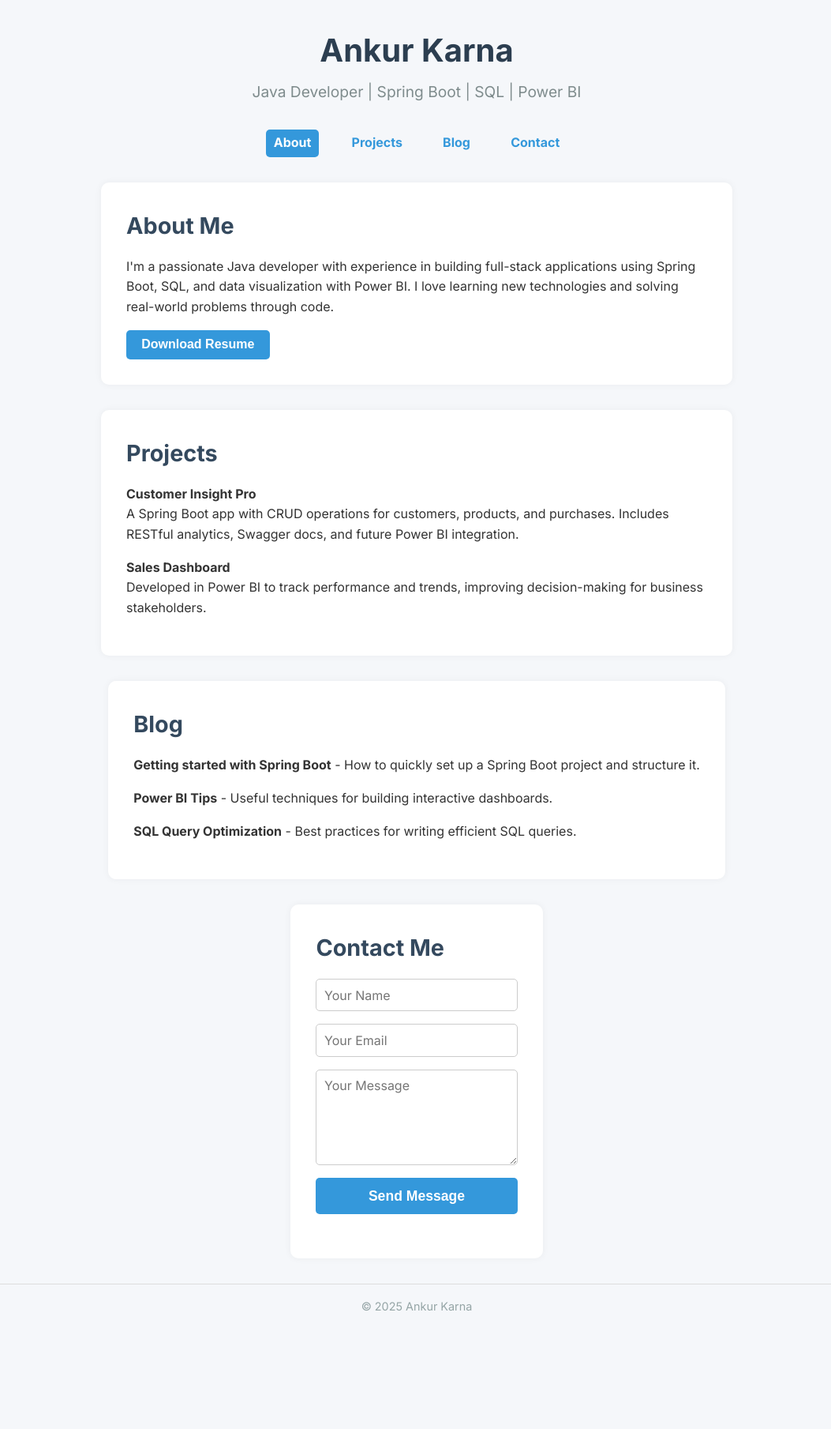
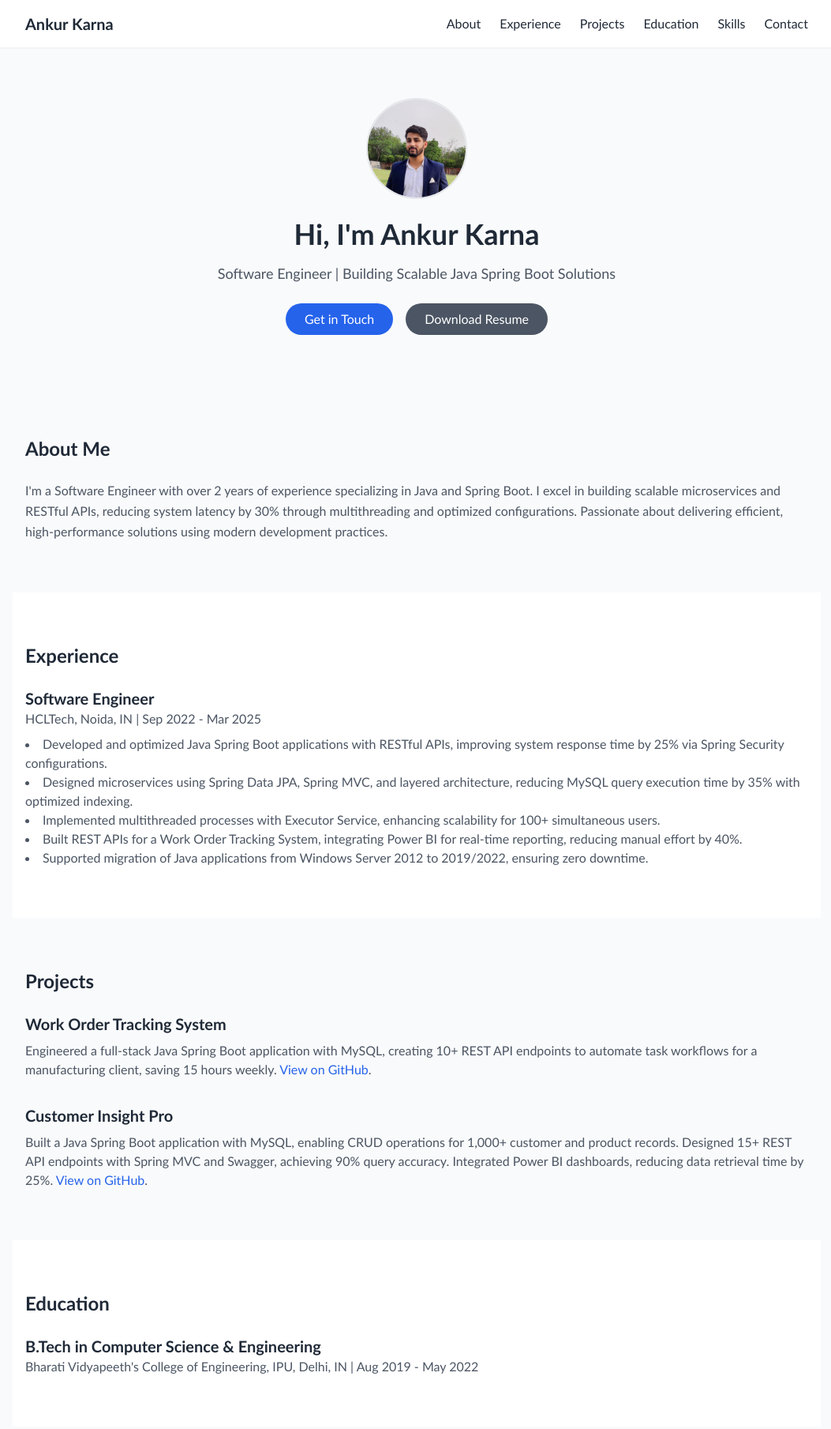
Before and after one commit to ankurkarna/ankurkarna.github.io, a plain HTML site: page index.html in a window 1280 px wide. Shown: the top 1809 px of the page at 79% size, without its empty margins (112-1165 px from the left). Before the commit the page ends 1697 px from the top, so only its background shows below. Drawn offline with nearby package versions, Linux system fonts and the light colour scheme; a web font is replaced by a local one.

Commit message:
Update index.html

```diff
--- a/index.html
+++ b/index.html
@@ -1,282 +1,232 @@
 <!DOCTYPE html>
 <html lang="en">
 <head>
-  <meta charset="UTF-8" />
-  <meta name="viewport" content="width=device-width, initial-scale=1" />
-  <title>Ankur Karna | Java Developer</title>
-  <link href="https://fonts.googleapis.com/css2?family=Inter:wght@400;700&display=swap" rel="stylesheet" />
+  <meta charset="UTF-8">
+  <meta name="viewport" content="width=device-width, initial-scale=1.0">
+  <title>Ankur Karna - Software Engineer Portfolio</title>
+  <script src="https://cdn.tailwindcss.com"></script>
+  <link href="https://fonts.googleapis.com/css2?family=Calibri:wght@400;600;700&display=swap" rel="stylesheet">
   <style>
-    /* Reset and basics */
-    * {
-      margin: 0; padding: 0; box-sizing: border-box;
+    body { font-family: 'Calibri', sans-serif; }
+    html { scroll-behavior: smooth; }
+    #back-to-top {
+      position: fixed;
+      bottom: 20px;
+      right: 20px;
+      background-color: #2563eb;
+      color: white;
+      width: 40px;
+      height: 40px;
+      border-radius: 50%;
+      display: flex;
+      align-items: center;
+      justify-content: center;
+      opacity: 0;
+      transition: opacity 0.3s;
     }
-    body {
-      font-family: 'Inter', sans-serif;
-      background-color: #f5f7fa;
-      color: #333;
-      line-height: 1.6;
-      padding: 2rem;
-      min-height: 100vh;
-      display: flex;
-      flex-direction: column;
-    }
-    a {
-      color: #3498db;
-      text-decoration: none;
-      transition: color 0.3s ease;
-    }
-    a:hover, button:hover {
-      color: #1d6fa5;
-      cursor: pointer;
-    }
-    header {
-      text-align: center;
-      margin-bottom: 2rem;
-    }
-    h1 {
-      font-size: 2.5rem;
-      color: #2c3e50;
-      margin-bottom: 0.3rem;
-    }
-    p.subtitle {
-      font-size: 1.2rem;
-      color: #7f8c8d;
-      font-weight: 500;
-    }
-    nav {
-      display: flex;
-      justify-content: center;
-      gap: 2rem;
-      margin-bottom: 2rem;
-      flex-wrap: wrap;
-    }
-    nav a {
-      font-weight: 600;
-      font-size: 1rem;
-      padding: 0.3rem 0.6rem;
-      border-radius: 5px;
-      user-select: none;
-    }
-    nav a.active {
-      background-color: #3498db;
-      color: white;
-    }
-    section {
-      max-width: 800px;
-      margin: auto;
-      background: white;
-      padding: 2rem;
-      border-radius: 10px;
-      box-shadow: 0 0 10px rgba(0,0,0,0.05);
-      margin-bottom: 2rem;
-      opacity: 0;
-      transform: translateY(20px);
-      transition: opacity 0.6s ease, transform 0.6s ease;
-    }
-    section.visible {
-      opacity: 1;
-      transform: translateY(0);
-    }
-    h2 {
-      font-size: 1.8rem;
-      margin-bottom: 1rem;
-      color: #34495e;
-    }
-    ul {
-      list-style: none;
-      padding-left: 0;
-    }
-    li {
-      margin-bottom: 1rem;
-      font-weight: 500;
-    }
-    button.download-btn {
-      background-color: #3498db;
-      border: none;
-      color: white;
-      padding: 0.6rem 1.2rem;
-      border-radius: 5px;
-      font-weight: 600;
-      font-size: 1rem;
-      margin-top: 1rem;
-      user-select: none;
-      transition: background-color 0.3s ease;
-    }
-    button.download-btn:hover {
-      background-color: #1d6fa5;
-      cursor: pointer;
-    }
-    form {
-      display: flex;
-      flex-direction: column;
-      gap: 1rem;
-    }
-    input, textarea {
-      padding: 0.6rem;
-      border: 1px solid #ccc;
-      border-radius: 5px;
-      font-family: inherit;
-      font-size: 1rem;
-      resize: vertical;
-    }
-    input:focus, textarea:focus {
-      outline: none;
-      border-color: #3498db;
-      box-shadow: 0 0 5px rgba(52, 152, 219, 0.5);
-    }
-    button.submit-btn {
-      background-color: #3498db;
-      border: none;
-      color: white;
-      padding: 0.8rem 1.4rem;
-      border-radius: 5px;
-      font-weight: 600;
-      font-size: 1.1rem;
-      user-select: none;
-      transition: background-color 0.3s ease;
-    }
-    button.submit-btn:hover {
-      background-color: #1d6fa5;
-      cursor: pointer;
-    }
-    .message {
-      margin-top: 0.5rem;
-      font-weight: 600;
-    }
-    footer {
-      text-align: center;
-      margin-top: auto;
-      font-size: 0.9rem;
-      color: #95a5a6;
-      padding-top: 1rem;
-      border-top: 1px solid #ddd;
-    }
-    /* Responsive */
-    @media (max-width: 600px) {
-      nav {
-        gap: 1rem;
-      }
-      section {
-        padding: 1.2rem;
-      }
-    }
+    #back-to-top.visible { opacity: 1; }
   </style>
 </head>
-<body>
-  <header>
-    <h1>Ankur Karna</h1>
-    <p class="subtitle">Java Developer | Spring Boot | SQL | Power BI</p>
-  </header>
-
-  <nav>
-    <a href="#" data-page="about" class="active">About</a>
-    <a href="#" data-page="projects">Projects</a>
-    <a href="#" data-page="blog">Blog</a>
-    <a href="#" data-page="contact">Contact</a>
+<body class="bg-gray-50 text-gray-800">
+  <!-- Navigation -->
+  <nav class="bg-white shadow-sm sticky top-0 z-10">
+    <div class="max-w-5xl mx-auto px-4 py-4 flex justify-between items-center">
+      <h1 class="text-xl font-bold">Ankur Karna</h1>
+      <div class="flex items-center space-x-6">
+        <a href="#about" class="hover:text-blue-600">About</a>
+        <a href="#experience" class="hover:text-blue-600">Experience</a>
+        <a href="#projects" class="hover:text-blue-600">Projects</a>
+        <a href="#education" class="hover:text-blue-600">Education</a>
+        <a href="#skills" class="hover:text-blue-600">Skills</a>
+        <a href="#contact" class="hover:text-blue-600">Contact</a>
+      </div>
+    </div>
   </nav>
 
-  <section id="about" class="visible">
-    <h2>About Me</h2>
-    <p>I'm a passionate Java developer with experience in building full-stack applications using Spring Boot, SQL, and data visualization with Power BI. I love learning new technologies and solving real-world problems through code.</p>
-    <button class="download-btn" onclick="downloadResume()">Download Resume</button>
+  <!-- Hero Section with Profile Picture and Resume Download -->
+  <section class="max-w-5xl mx-auto px-4 py-16 text-center">
+    <img src="profile.jpg" alt="Ankur Karna Profile Picture" class="w-32 h-32 rounded-full mx-auto mb-6 object-cover border-2 border-gray-200">
+    <h2 class="text-4xl font-bold mb-4">Hi, I'm Ankur Karna</h2>
+    <p class="text-lg text-gray-600 mb-6">Software Engineer | Building Scalable Java Spring Boot Solutions</p>
+    <div class="flex justify-center space-x-4">
+      <a href="#contact" class="inline-block bg-blue-600 text-white px-6 py-2 rounded-full hover:bg-blue-700">Get in Touch</a>
+      <a href="AnkurKarna_Resume_20250522.pdf" download class="inline-block bg-gray-600 text-white px-6 py-2 rounded-full hover:bg-gray-700">Download Resume</a>
+    </div>
   </section>
 
-  <section id="projects" class="">
-    <h2>Projects</h2>
-    <ul>
-      <li><strong>Customer Insight Pro</strong><br>A Spring Boot app with CRUD operations for customers, products, and purchases. Includes RESTful analytics, Swagger docs, and future Power BI integration.</li>
-      <li><strong>Sales Dashboard</strong><br>Developed in Power BI to track performance and trends, improving decision-making for business stakeholders.</li>
-    </ul>
+  <!-- About Section -->
+  <section id="about" class="max-w-5xl mx-auto px-4 py-16">
+    <h3 class="text-2xl font-bold mb-6">About Me</h3>
+    <p class="text-gray-600 leading-relaxed">
+      I'm a Software Engineer with over 2 years of experience specializing in Java and Spring Boot. I excel in building scalable microservices and RESTful APIs, reducing system latency by 30% through multithreading and optimized configurations. Passionate about delivering efficient, high-performance solutions using modern development practices.
+    </p>
   </section>
 
-  <section id="blog" class="">
-    <h2>Blog</h2>
-    <ul>
-      <li><strong>Getting started with Spring Boot</strong> - How to quickly set up a Spring Boot project and structure it.</li>
-      <li><strong>Power BI Tips</strong> - Useful techniques for building interactive dashboards.</li>
-      <li><strong>SQL Query Optimization</strong> - Best practices for writing efficient SQL queries.</li>
-    </ul>
+  <!-- Experience Section -->
+  <section id="experience" class="max-w-5xl mx-auto px-4 py-16 bg-white">
+    <h3 class="text-2xl font-bold mb-6">Experience</h3>
+    <div class="space-y-8">
+      <div>
+        <h4 class="text-xl font-semibold">Software Engineer</h4>
+        <p class="text-gray-600">HCLTech, Noida, IN | Sep 2022 - Mar 2025</p>
+        <ul class="list-disc list-inside text-gray-600 mt-2">
+          <li>Developed and optimized Java Spring Boot applications with RESTful APIs, improving system response time by 25% via Spring Security configurations.</li>
+          <li>Designed microservices using Spring Data JPA, Spring MVC, and layered architecture, reducing MySQL query execution time by 35% with optimized indexing.</li>
+          <li>Implemented multithreaded processes with Executor Service, enhancing scalability for 100+ simultaneous users.</li>
+          <li>Built REST APIs for a Work Order Tracking System, integrating Power BI for real-time reporting, reducing manual effort by 40%.</li>
+          <li>Supported migration of Java applications from Windows Server 2012 to 2019/2022, ensuring zero downtime.</li>
+        </ul>
+      </div>
+    </div>
   </section>
 
-  <section id="contact" class="">
-    <h2>Contact Me</h2>
-    <form id="contact-form">
-      <input type="text" name="name" placeholder="Your Name" required />
-      <input type="email" name="email" placeholder="Your Email" required />
-      <textarea name="message" rows="5" placeholder="Your Message" required></textarea>
-      <button type="submit" class="submit-btn">Send Message</button>
-      <p class="message" id="form-message"></p>
-    </form>
+  <!-- Projects Section -->
+  <section id="projects" class="max-w-5xl mx-auto px-4 py-16">
+    <h3 class="text-2xl font-bold mb-6">Projects</h3>
+    <div class="space-y-8">
+      <div>
+        <h4 class="text-xl font-semibold">Work Order Tracking System</h4>
+        <p class="text-gray-600 mt-2">
+          Engineered a full-stack Java Spring Boot application with MySQL, creating 10+ REST API endpoints to automate task workflows for a manufacturing client, saving 15 hours weekly. <a href="https://github.com/ankurkarna/work-order-system" class="text-blue-600 hover:underline">View on GitHub</a>.
+        </p>
+      </div>
+      <div>
+        <h4 class="text-xl font-semibold">Customer Insight Pro</h4>
+        <p class="text-gray-600 mt-2">
+          Built a Java Spring Boot application with MySQL, enabling CRUD operations for 1,000+ customer and product records. Designed 15+ REST API endpoints with Spring MVC and Swagger, achieving 90% query accuracy. Integrated Power BI dashboards, reducing data retrieval time by 25%. <a href="https://github.com/ankurkarna/customer-insight-pro" class="text-blue-600 hover:underline">View on GitHub</a>.
+        </p>
+      </div>
+    </div>
   </section>
 
-  <footer>
-    <p>&copy; 2025 Ankur Karna</p>
+  <!-- Education Section -->
+  <section id="education" class="max-w-5xl mx-auto px-4 py-16 bg-white">
+    <h3 class="text-2xl font-bold mb-6">Education</h3>
+    <div>
+      <h4 class="text-xl font-semibold">B.Tech in Computer Science & Engineering</h4>
+      <p class="text-gray-600">Bharati Vidyapeeth's College of Engineering, IPU, Delhi, IN | Aug 2019 - May 2022</p>
+    </div>
+  </section>
+
+  <!-- Skills Section -->
+  <section id="skills" class="max-w-5xl mx-auto px-4 py-16">
+    <h3 class="text-2xl font-bold mb-6">Skills</h3>
+    <div class="space-y-8">
+      <!-- Programming -->
+      <div>
+        <h4 class="text-lg font-semibold mb-4">Programming</h4>
+        <div class="grid grid-cols-1 sm:grid-cols-2 md:grid-cols-3 lg:grid-cols-4 gap-4">
+          <span class="bg-blue-100 text-blue-800 px-4 py-2 rounded-full text-center hover:bg-blue-200 transition">Java</span>
+          <span class="bg-blue-100 text-blue-800 px-4 py-2 rounded-full text-center hover:bg-blue-200 transition">Spring Boot</span>
+          <span class="bg-blue-100 text-blue-800 px-4 py-2 rounded-full text-center hover:bg-blue-200 transition">Spring MVC</span>
+          <span class="bg-blue-100 text-blue-800 px-4 py-2 rounded-full text-center hover:bg-blue-200 transition">Spring Data JPA</span>
+          <span class="bg-blue-100 text-blue-800 px-4 py-2 rounded-full text-center hover:bg-blue-200 transition">Spring Security</span>
+          <span class="bg-blue-100 text-blue-800 px-4 py-2 rounded-full text-center hover:bg-blue-200 transition">REST APIs</span>
+          <span class="bg-blue-100 text-blue-800 px-4 py-2 rounded-full text-center hover:bg-blue-200 transition">Multithreading</span>
+        </div>
+      </div>
+      <!-- Databases -->
+      <div>
+        <h4 class="text-lg font-semibold mb-4">Databases</h4>
+        <div class="grid grid-cols-1 sm:grid-cols-2 md:grid-cols-3 lg:grid-cols-4 gap-4">
+          <span class="bg-blue-100 text-blue-800 px-4 py-2 rounded-full text-center hover:bg-blue-200 transition">MySQL</span>
+          <span class="bg-blue-100 text-blue-800 px-4 py-2 rounded-full text-center hover:bg-blue-200 transition">PL/SQL</span>
+          <span class="bg-blue-100 text-blue-800 px-4 py-2 rounded-full text-center hover:bg-blue-200 transition">MongoDB</span>
+        </div>
+      </div>
+      <!-- Development Tools -->
+      <div>
+        <h4 class="text-lg font-semibold mb-4">Development Tools</h4>
+        <div class="grid grid-cols-1 sm:grid-cols-2 md:grid-cols-3 lg:grid-cols-4 gap-4">
+          <span class="bg-blue-100 text-blue-800 px-4 py-2 rounded-full text-center hover:bg-blue-200 transition">Maven</span>
+          <span class="bg-blue-100 text-blue-800 px-4 py-2 rounded-full text-center hover:bg-blue-200 transition">Gradle</span>
+          <span class="bg-blue-100 text-blue-800 px-4 py-2 rounded-full text-center hover:bg-blue-200 transition">JUnit</span>
+          <span class="bg-blue-100 text-blue-800 px-4 py-2 rounded-full text-center hover:bg-blue-200 transition">Git</span>
+          <span class="bg-blue-100 text-blue-800 px-4 py-2 rounded-full text-center hover:bg-blue-200 transition">Postman</span>
+        </div>
+      </div>
+      <!-- Cloud & Automation -->
+      <div>
+        <h4 class="text-lg font-semibold mb-4">Cloud & Automation</h4>
+        <div class="grid grid-cols-1 sm:grid-cols-2 md:grid-cols-3 lg:grid-cols-4 gap-4">
+          <span class="bg-blue-100 text-blue-800 px-4 py-2 rounded-full text-center hover:bg-blue-200 transition">Microsoft Power Platform</span>
+          <span class="bg-blue-100 text-blue-800 px-4 py-2 rounded-full text-center hover:bg-blue-200 transition">Power BI</span>
+        </div>
+      </div>
+      <!-- Other -->
+      <div>
+        <h4 class="text-lg font-semibold mb-4">Other</h4>
+        <div class="grid grid-cols-1 sm:grid-cols-2 md:grid-cols-3 lg:grid-cols-4 gap-4">
+          <span class="bg-blue-100 text-blue-800 px-4 py-2 rounded-full text-center hover:bg-blue-200 transition">OOP</span>
+          <span class="bg-blue-100 text-blue-800 px-4 py-2 rounded-full text-center hover:bg-blue-200 transition">DSA</span>
+          <span class="bg-blue-100 text-blue-800 px-4 py-2 rounded-full text-center hover:bg-blue-200 transition">Microservices Architecture</span>
+          <span class="bg-blue-100 text-blue-800 px-4 py-2 rounded-full text-center hover:bg-blue-200 transition">Agile Methodologies</span>
+        </div>
+      </div>
+    </div>
+  </section>
+
+  <!-- Certifications Section -->
+  <section id="certifications" class="max-w-5xl mx-auto px-4 py-16 bg-white">
+    <h3 class="text-2xl font-bold mb-6">Certifications</h3>
+    <div>
+      <h4 class="text-xl font-semibold">AWS Certified Cloud Practitioner</h4>
+      <p class="text-gray-600">Apr 2023 - Mar 2026</p>
+    </div>
+  </section>
+
+  <!-- Contact Section with Form -->
+  <section id="contact" class="max-w-5xl mx-auto px-4 py-16 text-center">
+    <h3 class="text-2xl font-bold mb-6">Get in Touch</h3>
+    <p class="text-gray-600 mb-6">Interested in collaborating? Send me a message!</p>
+    <form action="#" class="max-w-md mx-auto space-y-4">
+      <div>
+        <input type="text" name="name" placeholder="Your Name" required class="w-full px-4 py-2 rounded-md border border-gray-300 bg-white text-gray-800 focus:outline-none focus:ring-2 focus:ring-blue-600">
+      </div>
+      <div>
+        <input type="email" name="email" placeholder="Your Email" required class="w-full px-4 py-2 rounded-md border border-gray-300 bg-white text-gray-800 focus:outline-none focus:ring-2 focus:ring-blue-600">
+      </div>
+      <div>
+        <textarea name="message" placeholder="Your Message" required rows="4" class="w-full px-4 py-2 rounded-md border border-gray-300 bg-white text-gray-800 focus:outline-none focus:ring-2 focus:ring-blue-600"></textarea>
+      </div>
+      <button type="submit" class="inline-block bg-blue-600 text-white px-6 py-2 rounded-full hover:bg-blue-700">Send Message</button>
+    </form>
+    <div class="flex justify-center space-x-6 mt-6">
+      <a href="https://linkedin.com/in/ankurkarna" class="text-blue-600 hover:text-blue-700">
+        <svg class="w-6 h-6 inline-block" fill="currentColor" viewBox="0 0 24 24"><path d="M19 3a2 2 0 012 2v14a2 2 0 01-2 2H5a2 2 0 01-2-2V5a2 2 0 012-2h14m-.5 15.5v-5.3a3.26 3.26 0 00-3.26-3.26c-.85 0-1.84.52-2.32 1.3v-1.11h-2.79v8.37h2.79v-4.93c0-.77.62-1.4 1.39-1.4a1.4 1.4 0 011.4 1.4v4.93h2.79M6.88 8.56a1.68 1.68 0 001.68-1.68c0-.93-.75-1.69-1.68-1.69a1.69 1.69 0 00-1.69 1.69c0 .93.76 1.68 1.69 1.68m1.39 9.94v-8.37H5.5v8.37h2.77z"/></svg>
+      </a>
+      <a href="https://github.com/ankurkarna" class="text-blue-600 hover:text-blue-700">
+        <svg class="w-6 h-6 inline-block" fill="currentColor" viewBox="0 0 24 24"><path d="M12 2A10 10 0 002 12c0 4.42 2.87 8.17 6.84 9.5.5.08.66-.23.66-.5v-1.69c-2.77.6-3.36-1.34-3.36-1.34-.46-1.16-1.11-1.47-1.11-1.47-.91-.62.07-.6.07-.6 1 .07 1.53 1.03 1.53 1.03.87 1.52 2.29 1.08 2.85.83.09-.65.35-1.08.63-1.33-2.22-.25-4.55-1.11-4.55-4.92 0-1.08.38-1.97 1.01-2.66-.1-.25-.44-1.26.1-2.63 0 0 .83-.27 2.72 1.01a9.43 9.43 0 012.46-.33c.84 0 1.68.11 2.46.33 1.89-1.28 2.72-1.01 2.72-1.01.54 1.37.2 2.38.1 2.63.63.69 1.01 1.58 1.01 2.66 0 3.83-2.33 4.67-4.56 4.92.36.31.68.94.68 1.9v2.82c0 .27.16.58.67.5A10 10 0 0022 12c0-5.52-4.48-10-10-10z"/></svg>
+      </a>
+    </div>
+  </section>
+
+  <!-- Back-to-Top Button -->
+  <button id="back-to-top" class="hidden">
+    <svg class="w-6 h-6" fill="none" stroke="currentColor" viewBox="0 0 24 24"><path stroke-linecap="round" stroke-linejoin="round" stroke-width="2" d="M5 10l7-7m0 0l7 7m-7-7v18"/></svg>
+  </button>
+
+  <!-- Footer -->
+  <footer class="bg-gray-800 text-white text-center py-4">
+    <p>© 2025 Ankur Karna. All rights reserved.</p>
   </footer>
 
-  <script src="https://cdn.jsdelivr.net/npm/emailjs-com@3/dist/email.min.js"></script>
   <script>
-    // Initialize EmailJS with your user ID (replace with your own!)
-    emailjs.init('YOUR_EMAILJS_USER_ID');
-
-    // Page navigation
-    const navLinks = document.querySelectorAll('nav a');
-    const sections = document.querySelectorAll('section');
-
-    navLinks.forEach(link => {
-      link.addEventListener('click', e => {
-        e.preventDefault();
-        const page = link.getAttribute('data-page');
-
-        // Activate nav link
-        navLinks.forEach(l => l.classList.remove('active'));
-        link.classList.add('active');
-
-        // Show/hide sections with fade effect
-        sections.forEach(section => {
-          if(section.id === page) {
-            section.classList.add('visible');
-          } else {
-            section.classList.remove('visible');
-          }
-        });
-      });
+    // Back-to-top button visibility
+    window.addEventListener('scroll', () => {
+      const backToTop = document.getElementById('back-to-top');
+      if (window.scrollY > 300) {
+        backToTop.classList.add('visible');
+        backToTop.classList.remove('hidden');
+      } else {
+        backToTop.classList.remove('visible');
+        backToTop.classList.add('hidden');
+      }
     });
 
-    // Simple fade-in on scroll for sections (optional extra)
-    window.addEventListener('scroll', () => {
-      sections.forEach(section => {
-        const rect = section.getBoundingClientRect();
-        if(rect.top < window.innerHeight - 100) {
-          section.classList.add('visible');
-        }
-      });
-    });
-
-    // Resume download handler - link to your resume PDF here
-    function downloadResume() {
-      // Replace with your actual resume file URL
-      const resumeUrl = 'https://drive.google.com/file/d/1uptifZ9L4dkzs4cctcU6WaItNk8kFTDF/view?usp=sharing';
-      window.open(resumeUrl, '_blank');
-    }
-
-    // Contact form submit using EmailJS
-    const form = document.getElementById('contact-form');
-    const formMessage = document.getElementById('form-message');
-
-    form.addEventListener('submit', e => {
-      e.preventDefault();
-      formMessage.textContent = 'Sending...';
-
-      emailjs.sendForm('YOUR_EMAILJS_SERVICE_ID', 'YOUR_EMAILJS_TEMPLATE_ID', form)
-        .then(() => {
-          formMessage.style.color = 'green';
-          formMessage.textContent = 'Message sent successfully!';
-          form.reset();
-        }, (error) => {
-          formMessage.style.color = 'red';
-          formMessage.textContent = 'Failed to send message, please try again later.';
-          console.error('EmailJS error:', error);
-        });
+    // Back-to-top scroll
+    document.getElementById('back-to-top').addEventListener('click', () => {
+      window.scrollTo({ top: 0, behavior: 'smooth' });
     });
   </script>
 </body>
```
